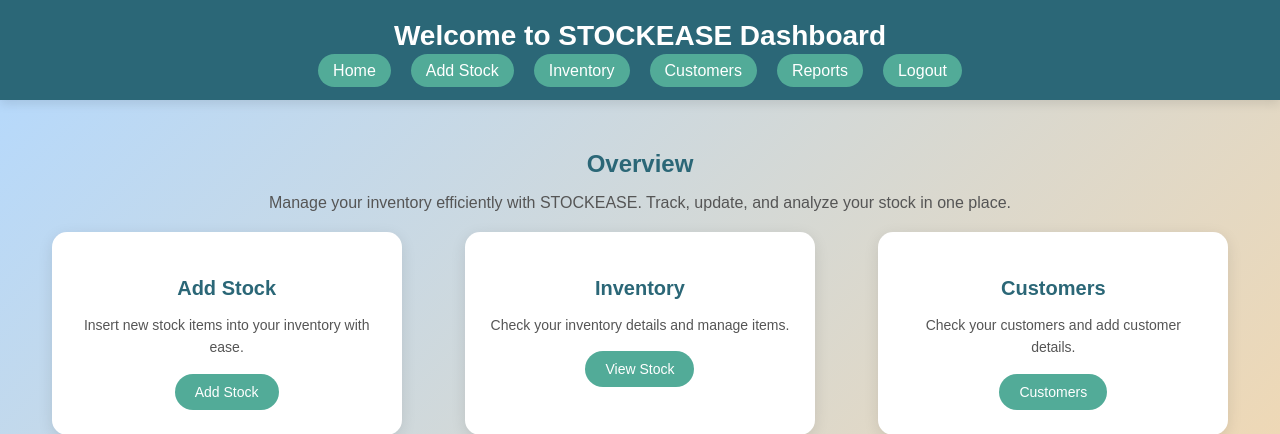
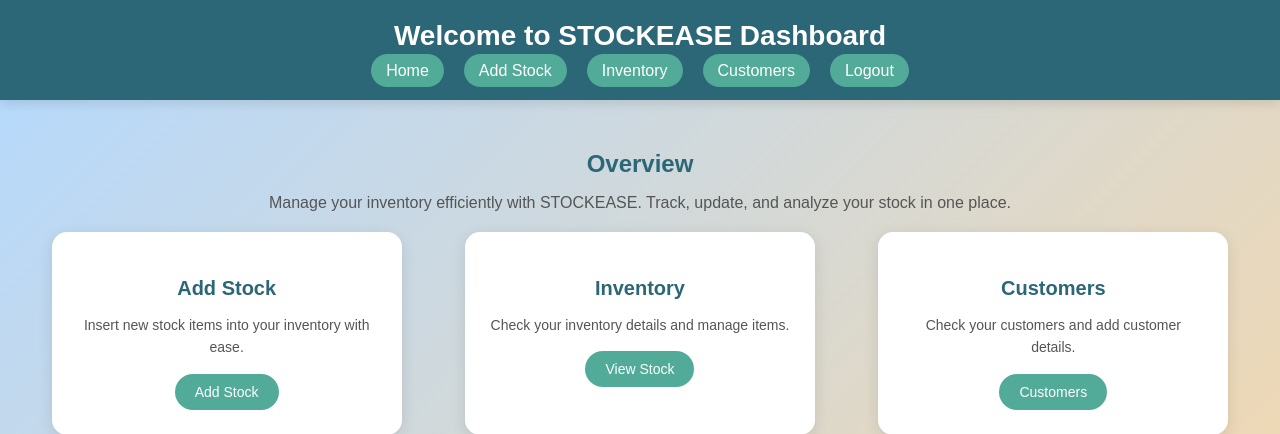
Before and after one commit to Yuvraj2159/StockEase, a PHP site: page /Dashboard.php in a window 1280 px wide. Shown: the top 434 px of the page. Run offline with PHP 8.4, Linux system fonts and the light colour scheme; the visitor is signed in with stand-in values (Sample User, id 1).

Commit message:
Remove placeholder link for Reports in the dashboard navigation

```diff
--- a/Dashboard.php
+++ b/Dashboard.php
@@ -26,7 +26,7 @@ if (!isset($_SESSION['user_id'])) {
                 <li><a href="Add_stock.php">Add Stock</a></li>
                 <li><a href="Inventory.php">Inventory</a></li>
                 <li><a href="add_customer.php">Customers</a></li>
-                <li><a href="#">Reports</a></li>
+
                 <li><a href="logout.php" class="logout-button" onclick="return confirmLogout()">Logout</a></li>
             </ul>
         </nav>
```
